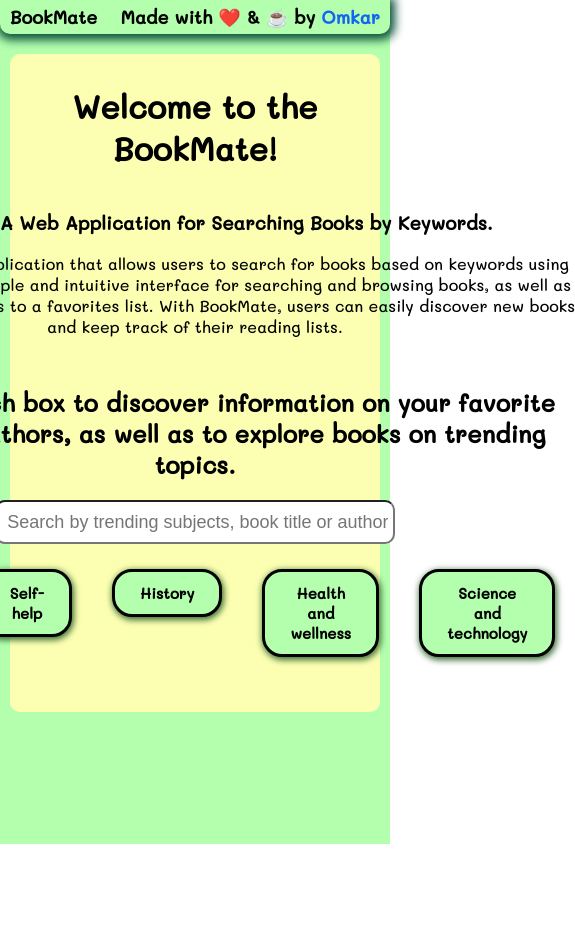
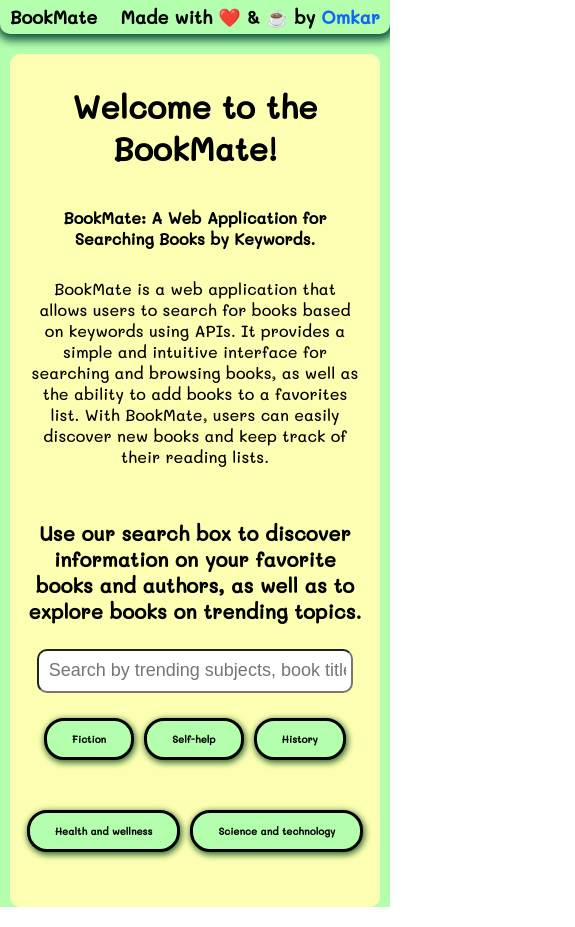
Before and after one commit to omkar342/BookMate, a React (Create React App) app: page / in a window 390 px wide. Shown: the whole page, 575 px wide, since content can reach past the window. Before the commit the page ends 844 px from the top, so only its background shows below. Built offline with nearby package versions, Linux system fonts and the light colour scheme.

Commit message:
Made the website responsive before integrating apis

```diff
--- a/src/MainContainer/MainContainer.css
+++ b/src/MainContainer/MainContainer.css
@@ -6,8 +6,27 @@
   align-items: center;
   justify-content: center;
   background-color: #fcffb2;
-  margin: 20px 10px 10px;
+  margin: 20px 10px 20px;
   border-radius: 10px;
-  padding: 10px 30px 30px;
+  padding: 10px 10px 30px;
   font-family: "Mali", cursive;
 }
+
+.main-container h3,
+p {
+  /* margin: 0px; */
+}
+
+@media (max-width: 650px) {
+  .main-container-h3 {
+    margin: 0.9rem 0px;
+    padding: 0px 0.5rem;
+  }
+  .main-container h3 {
+    font-size: 16px;
+  }
+  .main-container-p {
+    padding: 0px 0.5rem;
+    margin: 1.8rem 0px;
+  }
+}
--- a/src/MainContainer/MainContainer.tsx
+++ b/src/MainContainer/MainContainer.tsx
@@ -10,10 +10,12 @@ function MainContainer() {
       </div>
       <div className="main-container-content">
         <div className="main-container-text-image">
-          <div className="main-container-text">
+          <div className="main-container-h3">
             <h3>
               BookMate: A Web Application for Searching Books by Keywords.
             </h3>
+          </div>
+          <div className="main-container-p">
             <p>
               BookMate is a web application that allows users to search for
               books based on keywords using APIs. It provides a simple and
--- a/src/SearchContainer/SearchContainer.css
+++ b/src/SearchContainer/SearchContainer.css
@@ -6,7 +6,7 @@
   justify-content: center;
 }
 
-.search-style {
+.search-input {
   width: 50%;
   height: 30px;
   padding: 5px 5px 5px 10px;
@@ -17,4 +17,24 @@
 .search-trending-subject-buttons {
   display: flex;
   flex-direction: row;
+  justify-content: center;
+  flex-wrap: wrap;
 }
+
+@media (max-width: 650px) {
+  .search-container h2 {
+    font-size: 20px;
+  }
+  .search-container-h2 {
+    padding: 0px 0.5rem;
+    margin: 0.5rem 0px;
+  }
+
+  .search-container {
+    margin-top: 15px;
+  }
+
+  .search-input {
+    width: 85%;
+  }
+}
--- a/src/SearchContainer/SearchContainer.tsx
+++ b/src/SearchContainer/SearchContainer.tsx
@@ -2,7 +2,14 @@ import React from "react";
 import TrendingSubjectsButton from "../TrendingSubjectsButtons/TrendingSubjectsButton";
 import "./SearchContainer.css";
 
-function SearchContainer() {
+const SearchContainer: React.FC = () => {
+  const handleOnClick = (
+    event: React.MouseEvent<HTMLButtonElement>,
+    searchSubject: string
+  ): void => {
+    console.log(searchSubject, "clicked", event.type);
+  };
+
   const trendingSubjects = [
     "Fiction",
     "Self-help",
@@ -13,21 +20,30 @@ function SearchContainer() {
 
   return (
     <div className="search-container">
-      <h2>
-        Use our search box to discover information on your favorite books and
-        authors, as well as to explore books on trending topics.
-      </h2>
+      <div className="search-container-h2">
+        <h2>
+          Use our search box to discover information on your favorite books and
+          authors, as well as to explore books on trending topics.
+        </h2>
+      </div>
+
       <input
         placeholder="Search by trending subjects, book title or author name"
-        className="search-style"
+        className="search-input"
       />
+
       <div className="search-trending-subject-buttons">
         {trendingSubjects.map((trendingSubject) => {
-          return <TrendingSubjectsButton title={trendingSubject} />;
+          return (
+            <TrendingSubjectsButton
+              title={trendingSubject}
+              handleOnClick={handleOnClick}
+            />
+          );
         })}
       </div>
     </div>
   );
-}
+};
 
 export default SearchContainer;
--- a/src/TrendingSubjectsButtons/TrendingSubjectsButton.css
+++ b/src/TrendingSubjectsButtons/TrendingSubjectsButton.css
@@ -27,3 +27,12 @@
   margin: 10px 20px;
   font-family: "Mali", cursive;
 }
+
+@media (max-width: 650px) {
+  .trending-buttton {
+    margin: 25px 5px;
+  }
+  .trending-buttton p {
+    font-size: 10px;
+  }
+}
--- a/src/TrendingSubjectsButtons/TrendingSubjectsButton.tsx
+++ b/src/TrendingSubjectsButtons/TrendingSubjectsButton.tsx
@@ -1,14 +1,23 @@
 import React from "react";
 import "./TrendingSubjectsButton.css";
 
-interface TrendingSubjectsTitle {
+type TrendingSubjectsTitle = {
   title: string;
-}
+  handleOnClick: (
+    event: React.MouseEvent<HTMLButtonElement>,
+    searchSubject: string
+  ) => void;
+};
 
 function TrendingSubjectsButton(props: TrendingSubjectsTitle) {
   return (
     <div>
-      <button className="trending-buttton">
+      <button
+        onClick={(event) => {
+          props.handleOnClick(event, props.title);
+        }}
+        className="trending-buttton"
+      >
         <p>{props.title}</p>
       </button>
     </div>
```
